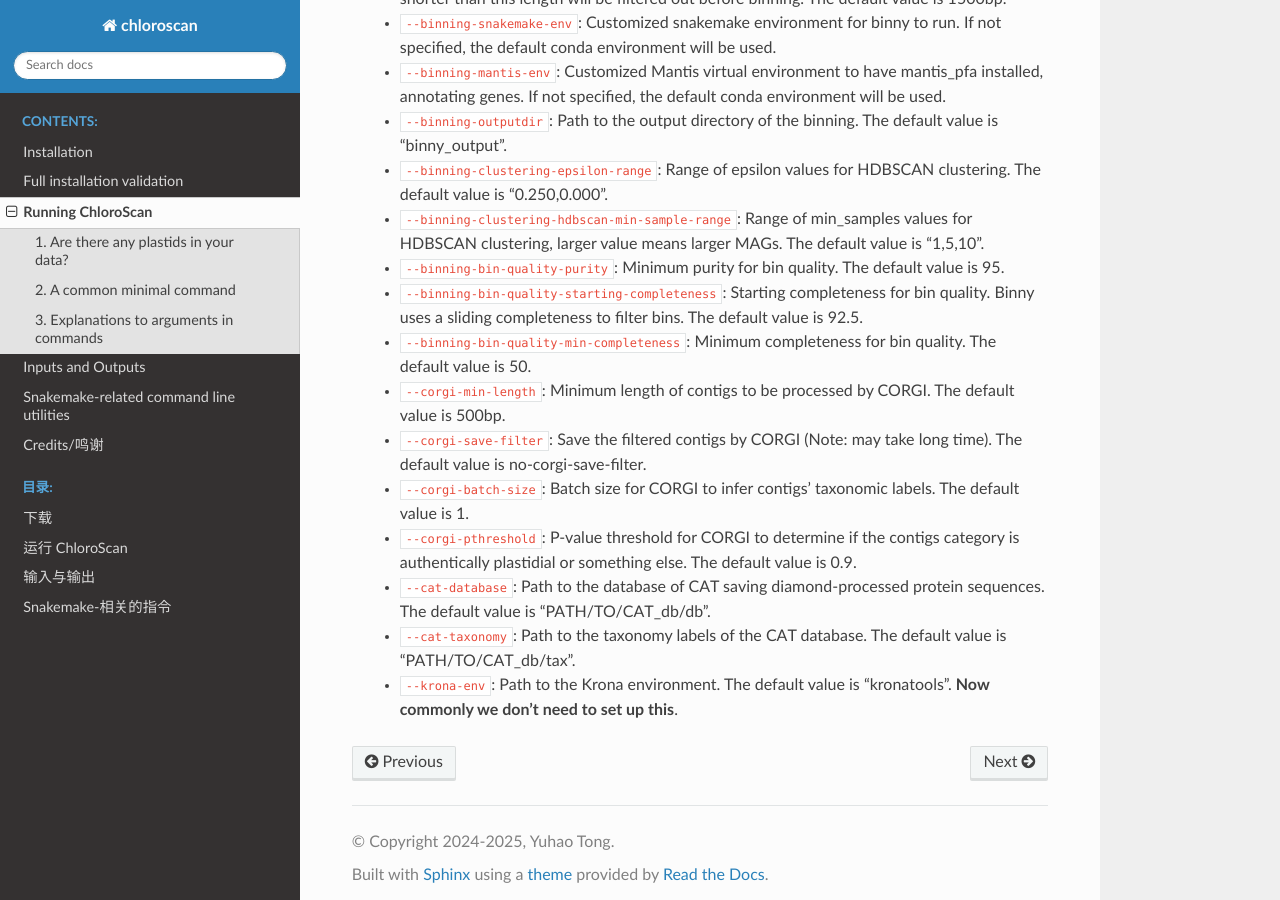
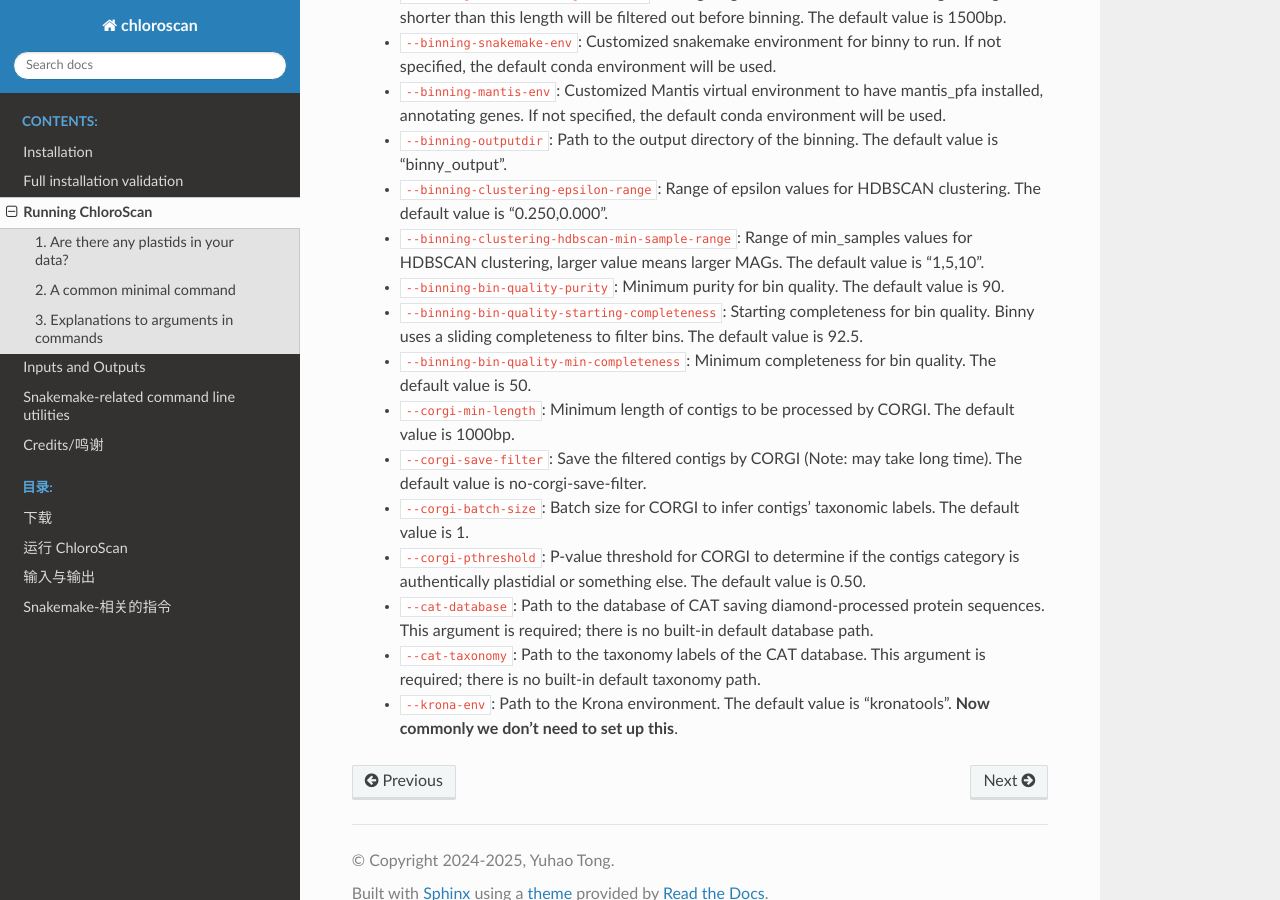
Before and after one commit to Andyargueasae/chloroscan, a Sphinx documentation site: the page built from docs/source/main/how_to_run.rst, in a window 1280 px wide and 900 px high, scrolled down 3906 px. Built offline with Sphinx 7.4.7 and the Read the Docs theme 3.1.0, drawn with Linux system fonts in a browser that asks for light colours; some of the changed text lies outside the part shown.

Commit message:
docs: reconcile CLI flags, defaults, and install guidance

```diff
--- a/docs/source/main/how_to_run.rst
+++ b/docs/source/main/how_to_run.rst
@@ -179,7 +179,7 @@
     │                                                                 [default: kronatools]    │
     ╰──────────────────────────────────────────────────────────────────────────────────────────╯
 
-Below lists those arguments for ChloroScan.
+Below lists those arguments for ChloroScan. The command-line help excerpt above is illustrative; use ``chloroscan run --help`` for the installed version's authoritative options and defaults.
  - ``--Inputs-assembly``: Path to fasta format assembly of contigs from all sorts of organisms.
  - ``--Inputs-depth-txt``: Path to a tab-separated text storing abundance of each contig in the sample. The first column is the contig id, and the second column is the average depth of contig.
  - ``--Inputs-alignment``: Path to the folder containing bam alignment files of the contigs. The alignment files should be in bam format, and named as "sample_name.bam". The sample name will be extracted from the bam file name by removing the ".bam" suffix. The sample name will be used in the downstream analysis and output files.
@@ -192,13 +192,13 @@
  - ``--binning-outputdir``: Path to the output directory of the binning. The default value is "binny_output".
  - ``--binning-clustering-epsilon-range``: Range of epsilon values for HDBSCAN clustering. The default value is "0.250,0.000".
  - ``--binning-clustering-hdbscan-min-sample-range``: Range of min_samples values for HDBSCAN clustering, larger value means larger MAGs. The default value is "1,5,10".
- - ``--binning-bin-quality-purity``: Minimum purity for bin quality. The default value is 95.
+ - ``--binning-bin-quality-purity``: Minimum purity for bin quality. The default value is 90.
  - ``--binning-bin-quality-starting-completeness``: Starting completeness for bin quality. Binny uses a sliding completeness to filter bins. The default value is 92.5.
  - ``--binning-bin-quality-min-completeness``: Minimum completeness for bin quality. The default value is 50.
- - ``--corgi-min-length``: Minimum length of contigs to be processed by CORGI. The default value is 500bp.
+ - ``--corgi-min-length``: Minimum length of contigs to be processed by CORGI. The default value is 1000bp.
  - ``--corgi-save-filter``: Save the filtered contigs by CORGI (Note: may take long time). The default value is no-corgi-save-filter.
  - ``--corgi-batch-size``: Batch size for CORGI to infer contigs' taxonomic labels. The default value is 1.
- - ``--corgi-pthreshold``: P-value threshold for CORGI to determine if the contigs category is authentically plastidial or something else. The default value is 0.9.
- - ``--cat-database``: Path to the database of CAT saving diamond-processed protein sequences. The default value is "PATH/TO/CAT_db/db".
- - ``--cat-taxonomy``: Path to the taxonomy labels of the CAT database. The default value is "PATH/TO/CAT_db/tax".
+ - ``--corgi-pthreshold``: P-value threshold for CORGI to determine if the contigs category is authentically plastidial or something else. The default value is 0.50.
+ - ``--cat-database``: Path to the database of CAT saving diamond-processed protein sequences. This argument is required; there is no built-in default database path.
+ - ``--cat-taxonomy``: Path to the taxonomy labels of the CAT database. This argument is required; there is no built-in default taxonomy path.
  - ``--krona-env``: Path to the Krona environment. The default value is "kronatools". **Now commonly we don't need to set up this**.
```
Also changed, not shown: other parts of docs/source/main/how_to_run.rst (+3 -3 lines).
